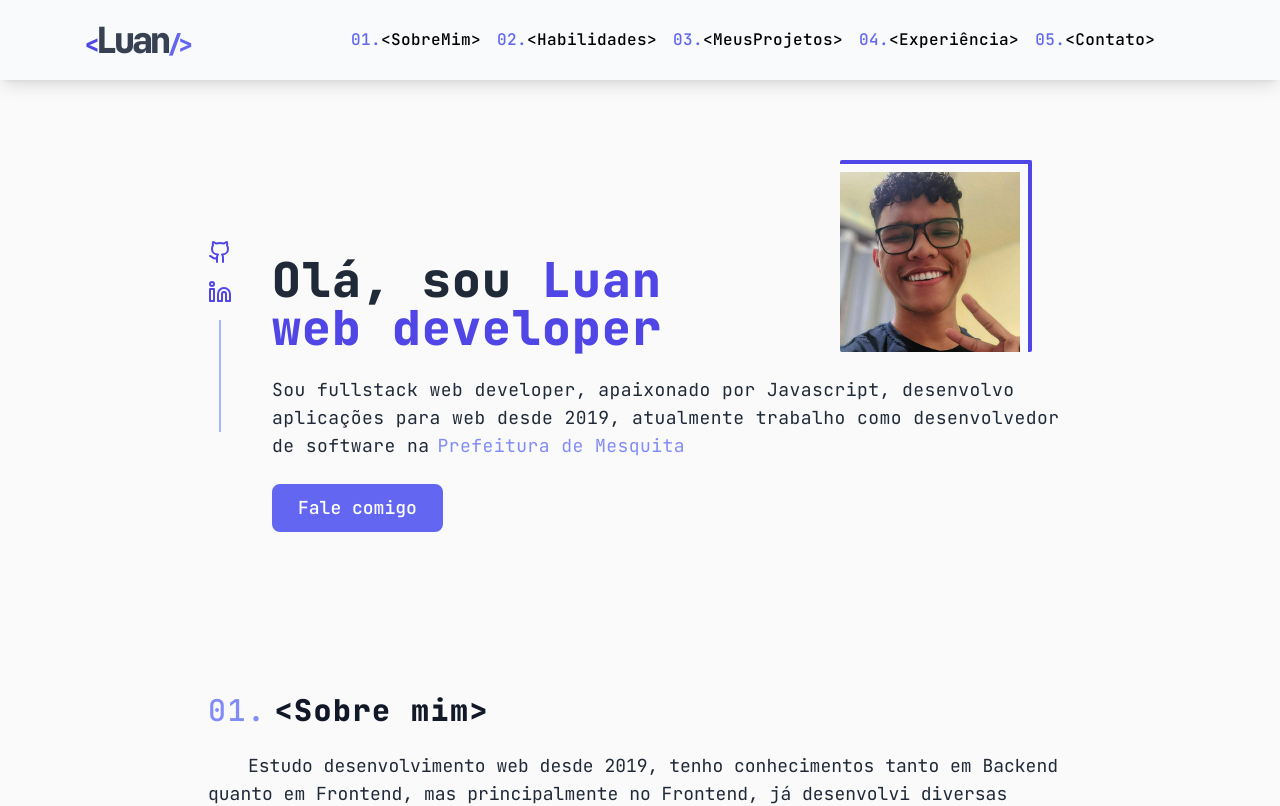
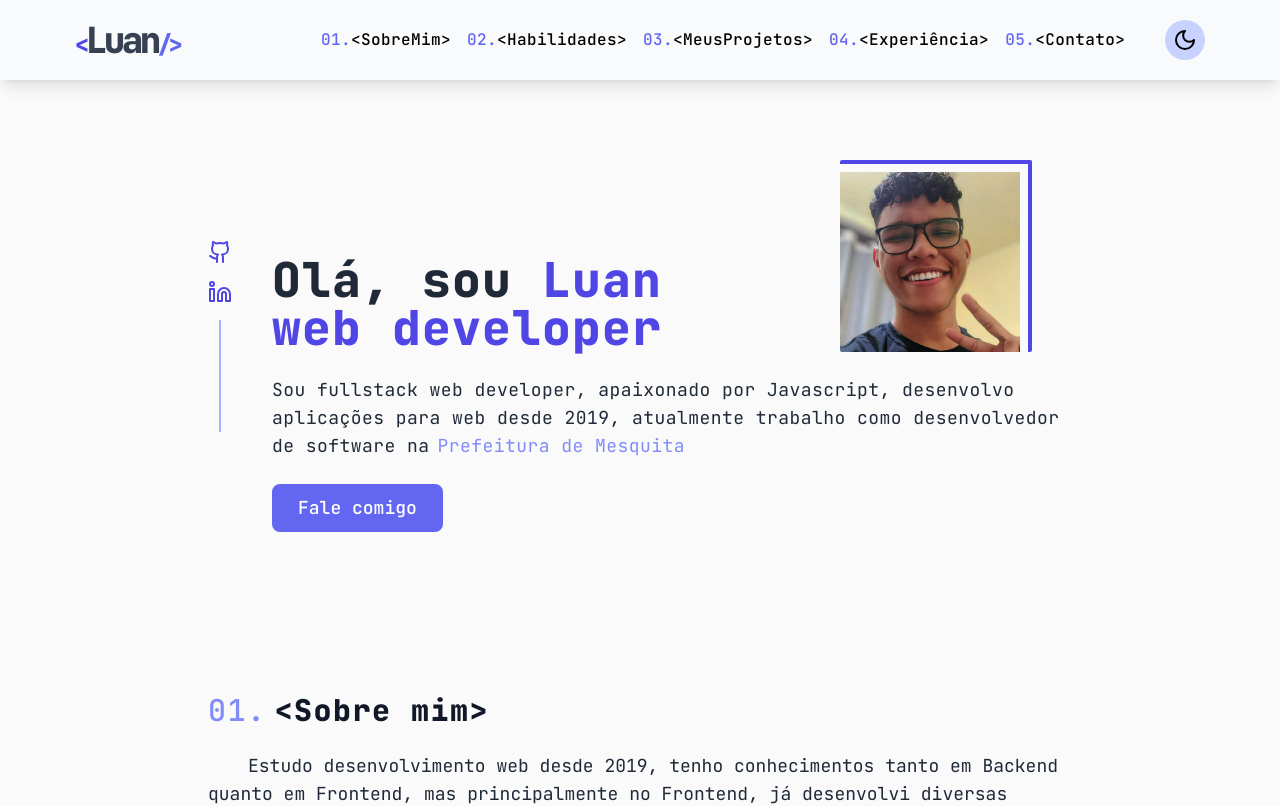
Before and after one commit to LuanHMA/myportfolio, a Next.js app: page / in a window 1280 px wide. Shown: the top 806 px of the page. Built offline with nearby package versions, Linux system fonts and the light colour scheme.

Commit message:
test: testing bugs with themeprovider

```diff
--- a/src/app/components/Header.tsx
+++ b/src/app/components/Header.tsx
@@ -14,9 +14,9 @@ export function Header() {
 
   const [menuIsOpen, setMenuIsOpen] = useState(false);
 
-  // const { setTheme,systemTheme,theme } = useTheme();
+  const { setTheme,systemTheme,theme } = useTheme();
 
-  // const currentTheme = theme === "system" ? systemTheme : theme;
+  const currentTheme = theme === "system" ? systemTheme : theme;
 
 
   const toggleMenu = () => {
@@ -74,14 +74,14 @@ export function Header() {
             })}
           </ul>
 
-          {/* <button
+          <button
             className="bg-indigo-200 ml-3 lg:ml-0 p-2 rounded-full dark:bg-teal-800 "
             onClick={
               ()=> currentTheme === "dark" ? setTheme("light") : setTheme("dark")
             }
           >
             {currentTheme === "dark" ? <Sun/> : <Moon />}
-          </button> */}
+          </button>
 
         </nav>
       </header>
--- a/src/app/layout.tsx
+++ b/src/app/layout.tsx
@@ -20,7 +20,9 @@ export default function RootLayout({
   return (
     <html lang="pt-br">
       <body className={jetBrains.className}>
+        <ThemeProvider attribute="class">
           {children}
+        </ThemeProvider>
       </body>
     </html>
   );
```
